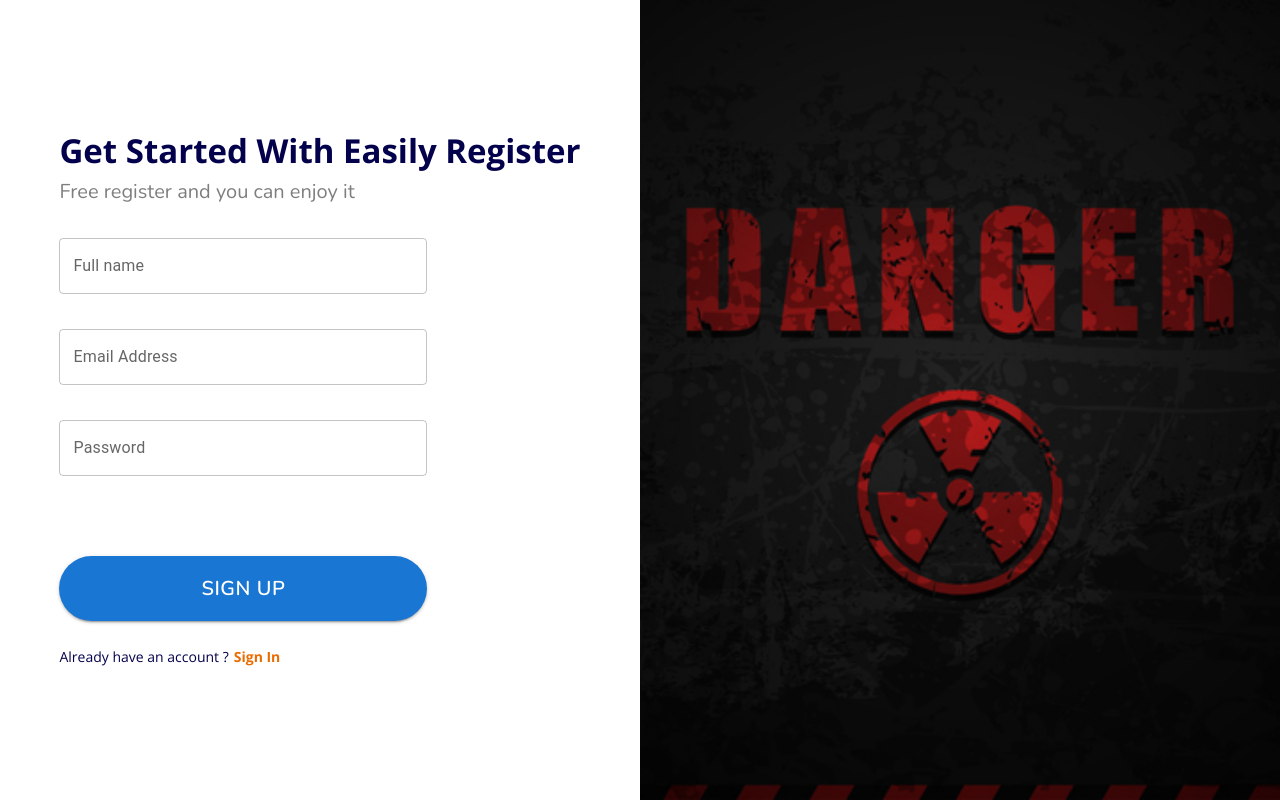
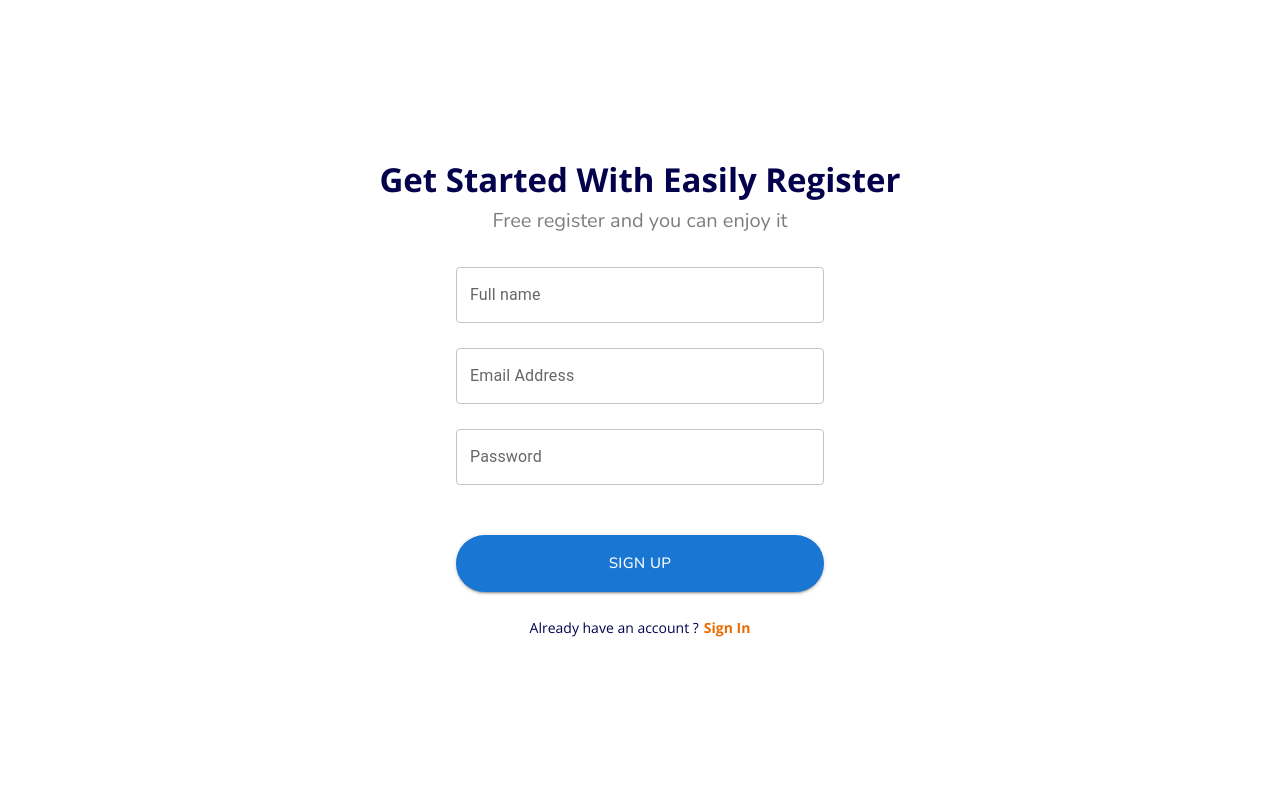
Before and after one commit to jakaria242/mychat, a React (Vite) app: page /registration in a window 1280 px wide. Built offline with nearby package versions, Linux system fonts and the light colour scheme; some icons are missing.

Commit message:
regi ar log

```diff
--- a/src/components/layout/layout.css
+++ b/src/components/layout/layout.css
@@ -6,8 +6,10 @@
     background: #5F35F5;
     border-top-right-radius: 20px;
     border-bottom-right-radius: 20px;
-    height: 110vh;
-    padding: 20px 0;
+    height: 100vh;
+    position: fixed;
+    padding-left: 50px;
+    padding-right: 50px;
 }
 .sidebar_imgbox{
     margin-left: 48px;
--- a/src/pages/login/Login.jsx
+++ b/src/pages/login/Login.jsx
@@ -5,7 +5,6 @@ import Grid from '@mui/material/Grid';
 import "./login.css"
 import SectionHeading from '../../components/SectionHeading';
 import googleicon from '../../../public/images/google-icon.png'
-import Loginimg from '../../assets/images/loginImg.jpg'
 import { Link } from 'react-router-dom';
 import Image from '../../utilities/Image';
 import Input from '../../components/Input';
@@ -21,6 +20,9 @@ import { ToastContainer, toast } from 'react-toastify';
 import 'react-toastify/dist/ReactToastify.css';
 import { useSelector, useDispatch } from 'react-redux'
 import { loginuser } from '../../slices/userSlice';
+
+
+
 
 const style = {
   position: 'absolute',
@@ -93,6 +95,7 @@ const Login = () => {
     })
   }
 
+
   let handleSend = () => {
     if (!forgetData.forgetemail){
       setForgetError({forgetemail : "Enter your email"});
@@ -145,7 +148,7 @@ const Login = () => {
     }else if(!signInData.password){
       setLoginError({password: "Enter your password"});
     }else if(!signInData.password.match(passwordregex)){
-      setLoginError({email: "Invalid email or password address"});
+      setLoginError({email: "Invalid email address or password"});
     }else{
       setLoginError({
         email : "",
@@ -156,7 +159,7 @@ const Login = () => {
         if (userCredential.user.emailVerified) {
           localStorage.setItem("user", JSON.stringify(userCredential.user))
           dispatch(loginuser(userCredential.user))
-          navigate("\home")
+          navigate("/home")
         }else{
           signOut(auth).then(()=>{
             toast.error('Pleace verify your email', {
@@ -203,7 +206,7 @@ theme="dark"
 />
   <Box>
       <Grid container spacing={0}>
-        <Grid item xs={6}>
+        <Grid item xs={12}>
             <div className="loginbox">
               <div>
               <SectionHeading style='auth_heading' text="Login to your account!"/>
@@ -239,11 +242,6 @@ theme="dark"
               </div>
             </div>
           </Grid>
-          <Grid item xs={6}>
-          <div className="loginimg">
-          <Image src={Loginimg} alt="Not Found"/>
-          </div>
-        </Grid>
       </Grid>
   </Box>
   <Modal
@@ -262,7 +260,7 @@ theme="dark"
                   {
                     forgetError.forgetemail && <Alert className='regierroe' severity="error">{forgetError.forgetemail}</Alert>
                   }
-              <CustomButton onClick={handleSend} variant="contained" text='Send link'/>
+              <CustomButton onClick={handleSend} variant="contained" styling='loginbtn' text='Send link'/>
 
             </div>
         </Box>
--- a/src/pages/login/login.css
+++ b/src/pages/login/login.css
@@ -100,3 +100,7 @@
 .login_pass_shoeicon{
     position: relative;
 }
+
+.loginbtn{
+    font-size: 15px !important;
+}
--- a/src/pages/registration/Registration.jsx
+++ b/src/pages/registration/Registration.jsx
@@ -5,9 +5,7 @@ import SectionHeading from '../../components/SectionHeading';
 import Input from '../../components/Input';
 import CustomButton from '../../components/CustomButton';
 import AuthNavigate from '../../components/AuthNavigate';
-import Image from '../../utilities/Image';
 import '../registration/registration.css'
-import regitrationImg from '../../assets/images/registrationImg.jpg'
 import { FaRegEye, FaRegEyeSlash  } from "react-icons/fa6";
 import { Alert } from '@mui/material';
 import { getAuth, createUserWithEmailAndPassword, sendEmailVerification, updateProfile  } from "firebase/auth";
@@ -119,7 +117,7 @@ const Registration = () => {
 
     <Box>
     <Grid container spacing={0}>
-      <Grid item xs={6}>
+      <Grid item xs={12}>
           <div className="loginbox">
             <div>
             <SectionHeading style='auth_heading' text="Get started with easily register"/>
@@ -167,11 +165,7 @@ const Registration = () => {
             </div>
           </div>
         </Grid>
-        <Grid item xs={6}>
-        <div className="loginimg">
-        <Image src={regitrationImg} alt="Not Found"/>
-        </div>
-      </Grid>
+
     </Grid>
 </Box>
     </>
--- a/src/pages/registration/registration.css
+++ b/src/pages/registration/registration.css
@@ -1,4 +1,6 @@
+
 .regigtapera{
+    text-align: center;
     padding: 20px 0 38px 0;
     color: #000;
     font-size: 20px;
@@ -13,17 +15,19 @@
     width: 368px;
     padding: 15px 0 !important;
     border-radius: 86px !important;
-    margin-top: 25px !important;
+    margin-top: 5px !important;
     color: #FFF !important;
     font-family: 'Nunito', sans-serif !important;
-    font-size: 20px !important;
-    font-weight: 600 !important;
+    font-size: 15px !important;
+    font-weight: 500 !important;
 
 }
 .from_mainn{
     display: flex;
     flex-direction: column;
-    row-gap: 35px;
+    justify-content: center;
+    align-items: center;
+    row-gap: 25px;
 
 }
 .regis_pass_shoeicon{
@@ -32,10 +36,13 @@
 .hide_show_registration svg{
     position: absolute;
     font-size: 18px;
-    right: 170px;
+    right: 20px;
     top: 20px;
 }
 .from_mainn .regierroe{
 width: 370px;
 margin-top: 5px;
 }
+.loginauth{
+    text-align: center;
+}
```
